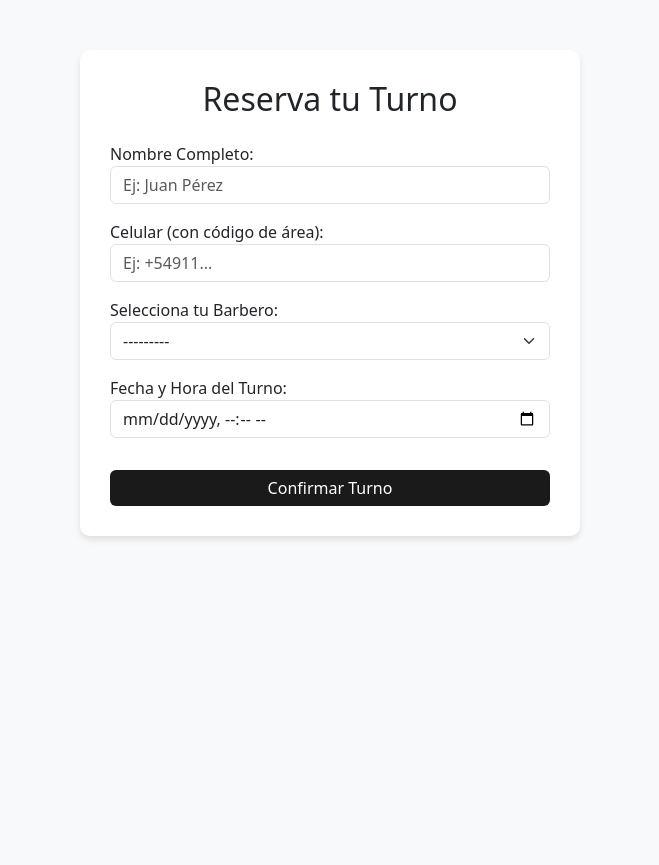
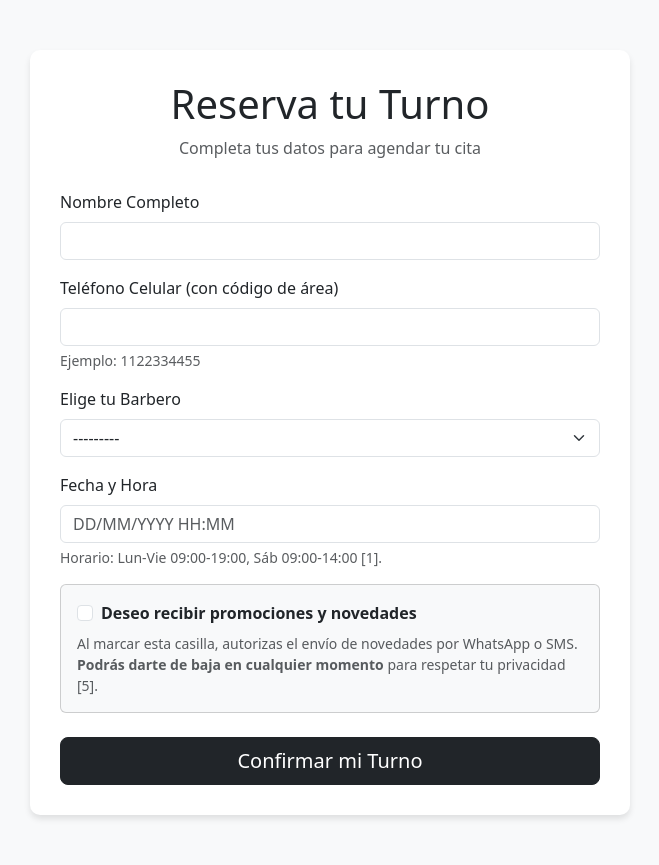
Before and after one commit to fabianaldo2024-arch/barberia_sistema, a Django app: page /turnos/solicitar/ in a window 1280 px wide. Shown: the whole page, without its empty margins (310-969 px from the left). Before the commit the page ends 540 px from the top, so only its background shows below. Run offline with Django 5.2, Linux system fonts and the light colour scheme; data that the repository does not hold is empty; parts of the project's set-up code (start-up, migrations or seed data) failed here and were passed over.

Commit message:
mas turnos y formulario nuevo

```diff
--- a/apps/turnos/forms.py
+++ b/apps/turnos/forms.py
@@ -1,27 +1,49 @@
 from django import forms
 from .models import Turno
+from datetime import time
 
 class TurnoForm(forms.ModelForm):
-    """
-    Formulario para que los clientes soliciten turnos.
-    Cumple con el requisito de capturar nombre, celular y barbero.
-    """
+    # Definimos el campo fecha_hora específicamente para aceptar el formato de la imagen
+    fecha_hora = forms.DateTimeField(
+        input_formats=['%d/%m/%Y %H:%M'],
+        widget=forms.DateTimeInput(attrs={
+            'class': 'form-control',
+            'placeholder': 'DD/MM/YYYY HH:MM',
+            'type': 'text' # O 'datetime-local' para usar el calendario del navegador
+        })
+    )
+
     class Meta:
         model = Turno
-        fields = ['cliente_nombre', 'cliente_celular', 'barbero', 'fecha_hora']
-
-        # Personalizamos las etiquetas para que sean claras para el cliente
-        labels = {
-            'cliente_nombre': 'Nombre Completo',
-            'cliente_celular': 'Celular (con código de área)',
-            'barbero': 'Selecciona tu Barbero',
-            'fecha_hora': 'Fecha y Hora del Turno',
+        fields = ['cliente_nombre', 'cliente_celular', 'barbero', 'fecha_hora', 'acepta_promociones']
+        widgets = {
+            'cliente_nombre': forms.TextInput(attrs={'class': 'form-control'}),
+            'cliente_celular': forms.TextInput(attrs={'class': 'form-control'}),
+            'barbero': forms.Select(attrs={'class': 'form-select'}),
+            'acepta_promociones': forms.CheckboxInput(attrs={'class': 'form-check-input'}),
         }
 
-        # Añadimos estilos y tipos de entrada específicos
-        widgets = {
-            'cliente_nombre': forms.TextInput(attrs={'class': 'form-control', 'placeholder': 'Ej: Juan Pérez'}),
-            'cliente_celular': forms.TextInput(attrs={'class': 'form-control', 'placeholder': 'Ej: +54911...'}),
-            'fecha_hora': forms.DateTimeInput(attrs={'class': 'form-control', 'type': 'datetime-local'}),
-            'barbero': forms.Select(attrs={'class': 'form-select'}),
-            }
+    def clean(self):
+        cleaned_data = super().clean()
+        fecha_hora = cleaned_data.get('fecha_hora')
+        barbero = cleaned_data.get('barbero')
+
+        if fecha_hora and barbero:
+            dia_semana = fecha_hora.weekday()
+            hora_turno = fecha_hora.time()
+
+            # Validación de Horario Comercial (L-V 09:00-19:00, S 09:00-14:00)
+            if 0 <= dia_semana <= 4:
+                if not (time(9, 0) <= hora_turno <= time(19, 0)):
+                    raise forms.ValidationError("De lunes a viernes atendemos de 09:00 a 19:00.")
+            elif dia_semana == 5:
+                if not (time(9, 0) <= hora_turno <= time(14, 0)):
+                    raise forms.ValidationError("Los sábados atendemos de 09:00 a 14:00.")
+            elif dia_semana == 6:
+                raise forms.ValidationError("La barbería está cerrada los domingos.")
+
+            # Validación de Solapamiento
+            if Turno.objects.filter(barbero=barbero, fecha_hora=fecha_hora).exists():
+                raise forms.ValidationError(f"El barbero {barbero} ya tiene un turno a esa hora.")
+
+        return cleaned_data
--- a/apps/turnos/models.py
+++ b/apps/turnos/models.py
@@ -36,5 +36,16 @@ class Turno(models.Model):
     estado = models.CharField(max_length=20, choices=ESTADOS, default='confirmado')
     creado_el = models.DateTimeField(auto_now_add=True)
 
+
+    # Nuevo campo de consentimiento para promociones
+    acepta_promociones = models.BooleanField(
+        default=False,
+        verbose_name="Acepta recibir promociones y novedades"
+    )
+
+    def __str__(self):
+        return f"Turno de {self.cliente_nombre} - Consentimiento: {self.acepta_promociones}"
+
+
     def __str__(self):
         return f"{self.cliente_nombre} - {self.fecha_hora}"
--- a/apps/turnos/templates/turnos/solicitar_turno.html
+++ b/apps/turnos/templates/turnos/solicitar_turno.html
@@ -4,25 +4,88 @@
     <meta charset="UTF-8">
     <meta name="viewport" content="width=device-width, initial-scale=1.0">
     <title>Solicitar Turno - Barbería</title>
-    <!-- Usamos Bootstrap para un diseño profesional rápido -->
+    <!-- Importación de Bootstrap para interfaz responsive y moderna [2, 3] -->
     <link href="https://cdn.jsdelivr.net/npm/bootstrap@5.3.0/dist/css/bootstrap.min.css" rel="stylesheet">
     <style>
         body { background-color: #f8f9fa; }
-        .form-container { max-width: 500px; margin: 50px auto; background: white; padding: 30px; border-radius: 10px; box-shadow: 0 4px 6px rgba(0,0,0,0.1); }
-        .btn-primary { background-color: #1a1a1a; border: none; }
-        .btn-primary:hover { background-color: #333; }
+        .form-container { max-width: 600px; margin: 50px auto; background: white; padding: 30px; border-radius: 10px; box-shadow: 0 4px 6px rgba(0,0,0,0.1); }
+        .barber-header { text-align: center; margin-bottom: 30px; }
     </style>
 </head>
 <body>
-    <div class="container">
-        <div class="form-container">
-            <h2 class="text-center mb-4">Reserva tu Turno</h2>
-            <form method="post">
-                {% csrf_token %}
-                {{ form.as_p }}
-                <button type="submit" class="btn btn-primary w-100 mt-3">Confirmar Turno</button>
-            </form>
+
+<div class="container">
+    <div class="form-container">
+        <div class="barber-header">
+            <h2 class="display-6">Reserva tu Turno</h2>
+            <p class="text-muted">Completa tus datos para agendar tu cita</p>
         </div>
+
+        <form method="post" novalidate>
+            {% csrf_token %} <!-- Protección obligatoria de Django [4] -->
+
+            <!-- Campo: Nombre Completo [1] -->
+            <div class="mb-3">
+                <label for="{{ form.cliente_nombre.id_for_label }}" class="form-label">Nombre Completo</label>
+                {{ form.cliente_nombre }}
+                {% if form.cliente_nombre.errors %}
+                    <div class="text-danger small">{{ form.cliente_nombre.errors }}</div>
+                {% endif %}
+            </div>
+
+            <!-- Campo: Celular con código de área [1] -->
+            <div class="mb-3">
+                <label for="{{ form.cliente_celular.id_for_label }}" class="form-label">Teléfono Celular (con código de área)</label>
+                {{ form.cliente_celular }}
+                <div class="form-text">Ejemplo: 1122334455</div>
+                {% if form.cliente_celular.errors %}
+                    <div class="text-danger small">{{ form.cliente_celular.errors }}</div>
+                {% endif %}
+            </div>
+
+            <!-- Campo: Selección de Barbero [1] -->
+            <div class="mb-3">
+                <label for="{{ form.barbero.id_for_label }}" class="form-label">Elige tu Barbero</label>
+                {{ form.barbero }}
+                {% if form.barbero.errors %}
+                    <div class="text-danger small">{{ form.barbero.errors }}</div>
+                {% endif %}
+            </div>
+
+            <!-- Campo: Fecha y Hora (Solo horarios disponibles en horario comercial) [1] -->
+            <div class="mb-3">
+                <label for="{{ form.fecha_hora.id_for_label }}" class="form-label">Fecha y Hora</label>
+                {{ form.fecha_hora }}
+                <div class="form-text">Horario: Lun-Vie 09:00-19:00, Sáb 09:00-14:00 [1].</div>
+                {% if form.fecha_hora.errors %}
+                    <div class="text-danger small">{{ form.fecha_hora.errors }}</div>
+                {% endif %}
+            </div>
+
+            <!-- Sección: Consentimiento para Promociones [4, 5] -->
+            <div class="card bg-light mb-4">
+                <div class="card-body">
+                    <div class="form-check">
+                        {{ form.acepta_promociones }}
+                        <label class="form-check-label fw-bold" for="{{ form.acepta_promociones.id_for_label }}">
+                            Deseo recibir promociones y novedades
+                        </label>
+                    </div>
+                    <p class="text-muted small mt-2 mb-0">
+                        Al marcar esta casilla, autorizas el envío de novedades por WhatsApp o SMS.
+                        <strong>Podrás darte de baja en cualquier momento</strong> para respetar tu privacidad [5].
+                    </p>
+                </div>
+            </div>
+
+            <!-- Botón de Confirmación -->
+            <div class="d-grid gap-2">
+                <button type="submit" class="btn btn-dark btn-lg">Confirmar mi Turno</button>
+            </div>
+        </form>
     </div>
+</div>
+
+<script src="https://cdn.jsdelivr.net/npm/bootstrap@5.3.0/dist/js/bootstrap.bundle.min.js"></script>
 </body>
 </html>
--- a/apps/turnos/views.py
+++ b/apps/turnos/views.py
@@ -1,46 +1,25 @@
-from django.shortcuts import render
-from django.core.mail import send_mail
-from django.conf import settings
+from django.shortcuts import render, redirect
+from .forms import TurnoForm
+from .tasks import enviar_notificacion_recepcionista, enviar_recordatorio_turno
 from datetime import timedelta
-from .forms import TurnoForm
-from apps.turnos.tasks import enviar_recordatorio_turno
 
 def solicitar_turno(request):
     if request.method == 'POST':
         form = TurnoForm(request.POST)
         if form.is_valid():
-            # 1. Guardamos el turno una sola vez [4]
-            turno = form.save()
+            nuevo_turno = form.save()
 
-            # 2. Calculamos el recordatorio 2 horas antes [2, 3]
-            ejecucion_eta = turno.fecha_hora - timedelta(hours=2)
+            # 1. Notificación inmediata a recepción
+            enviar_notificacion_recepcionista.delay(nuevo_turno.id)
 
-            # 3. Programamos la tarea asíncrona en Celery [3]
-            enviar_recordatorio_turno.apply_async((turno.id,), eta=ejecucion_eta)
-
-            # 4. Lógica de notificación a la recepcionista [1]
-            asunto = f"Nuevo turno: {turno.cliente_nombre}"
-            mensaje = (
-                f"Se ha registrado un nuevo turno.\n\n"
-                f"Cliente: {turno.cliente_nombre}\n"
-                f"Celular: {turno.cliente_celular}\n"
-                f"Barbero: {turno.barbero}\n"
-                f"Fecha y Hora: {turno.fecha_hora}"
+            # 2. Programar recordatorio para 2 horas antes de la cita
+            momento_recordatorio = nuevo_turno.fecha_hora - timedelta(hours=2)
+            enviar_recordatorio_turno.apply_async(
+                args=[nuevo_turno.id],
+                eta=momento_recordatorio
             )
 
-            try:
-                send_mail(
-                    asunto,
-                    mensaje,
-                    settings.EMAIL_HOST_USER,
-                    ['correo-recepcionista@gmail.com'], # Configurado según [1]
-                    fail_silently=False,
-                )
-            except Exception as e:
-                print(f"Error enviando correo: {e}")
-
-            # 5. Redirigimos a la página de éxito [5]
-            return render(request, 'turnos/exito.html')
+            return render(request, 'turnos/confirmacion.html', {'turno': nuevo_turno})
     else:
         form = TurnoForm()
 
--- a/pyproject.toml
+++ b/pyproject.toml
@@ -13,6 +13,7 @@ twilio = "^9.0"
 python-dotenv = "^1.0"
 whitenoise = "^6.6"
 django-celery-beat = "^2.9.0"
+django-import-export = "^4.4.1"
 
 [build-system]
 requires = ["poetry-core"]
```
Also changed, not shown: apps/turnos/admin.py (+19 -8 lines), apps/turnos/tasks.py (+39 -17 lines), core/settings.py (+22 -11 lines), apps/turnos/migrations/0002_turno_acepta_promociones.py (added), 1 other file.
